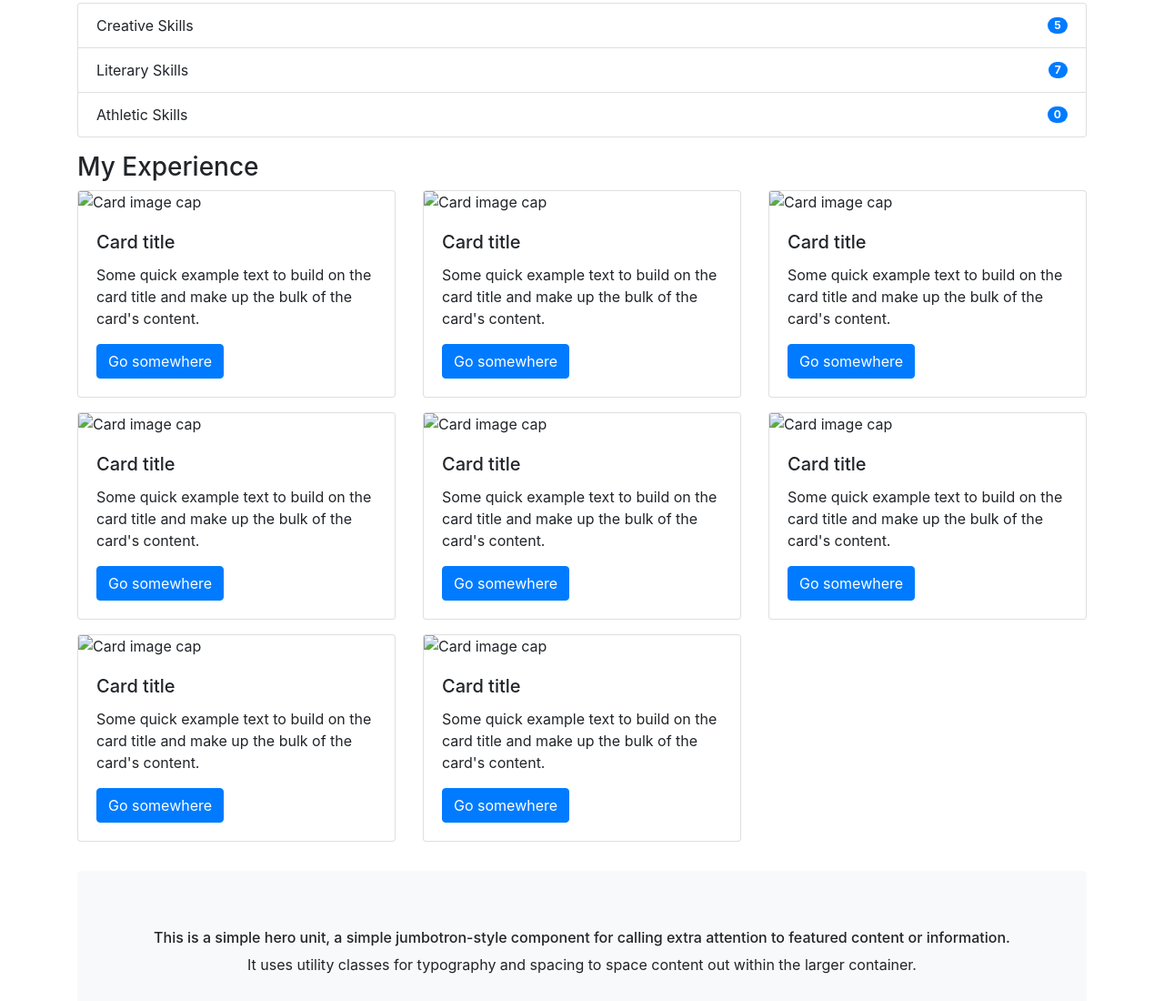
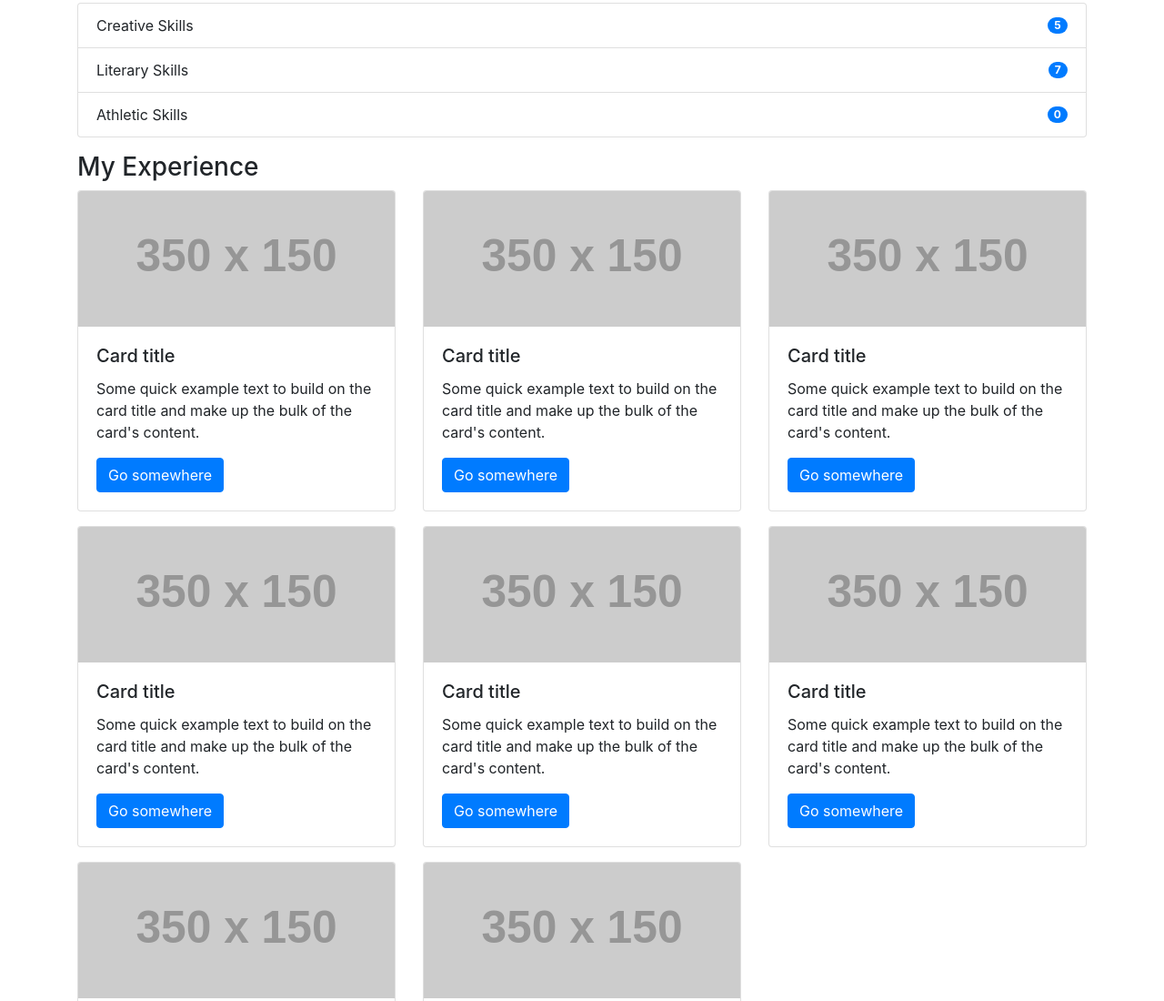
Before and after one commit to Reparker99/Bootstrap-Resume, a plain HTML site: page index.html in a window 1280 px wide. Shown: the part 445-1545 px from the top of the page at 91% size. Drawn offline with nearby package versions, Linux system fonts and the light colour scheme; placeholder pictures from the web are drawn by us.

Commit message:
git add . git commit -m "Added placeholder image" git push

```diff
--- a/index.html
+++ b/index.html
@@ -33,10 +33,10 @@
           </ul>
 
         <h3>My Experience</h3>
-        <div class="row mb-3">
-            <div class="col-md-4 mb-3">
+          <div class="row">
+            <div class="col-4 mb-3">
                 <div class="card">
-                    <img class="card-img-top" src="..." alt="Card image cap">
+                    <img class="card-img-top" src="https://via.placeholder.com/350x150" alt="Card image cap">
                     <div class="card-body">
                         <h5 class="card-title">Card title</h5>
                         <p class="card-text">Some quick example text to build on the card title and make up the bulk of the card's content.</p>
@@ -44,9 +44,9 @@
                     </div>
                 </div>
             </div>
-            <div class="col-md-4 mb-3">
+            <div class="col-4 mb-3">
                 <div class="card">
-                    <img class="card-img-top" src="..." alt="Card image cap">
+                    <img class="card-img-top" src="https://via.placeholder.com/350x150" alt="Card image cap">
                     <div class="card-body">
                         <h5 class="card-title">Card title</h5>
                         <p class="card-text">Some quick example text to build on the card title and make up the bulk of the card's content.</p>
@@ -54,9 +54,9 @@
                     </div>
                 </div>
             </div>
-            <div class="col-md-4 mb-3">
+            <div class="col-4 mb-3">
                 <div class="card">
-                    <img class="card-img-top" src="..." alt="Card image cap">
+                    <img class="card-img-top" src="https://via.placeholder.com/350x150" alt="Card image cap">
                     <div class="card-body">
                         <h5 class="card-title">Card title</h5>
                         <p class="card-text">Some quick example text to build on the card title and make up the bulk of the card's content.</p>
@@ -64,9 +64,9 @@
                     </div>
                 </div>
             </div>
-            <div class="col-md-4 mb-3">
+            <div class="col-4 mb-3">
                 <div class="card">
-                    <img class="card-img-top" src="..." alt="Card image cap">
+                    <img class="card-img-top" src="https://via.placeholder.com/350x150" alt="Card image cap">
                     <div class="card-body">
                         <h5 class="card-title">Card title</h5>
                         <p class="card-text">Some quick example text to build on the card title and make up the bulk of the card's content.</p>
@@ -74,9 +74,9 @@
                     </div>
                 </div>
             </div>
-            <div class="col-md-4 mb-3">
+            <div class="col-4 mb-3">
                 <div class="card">
-                    <img class="card-img-top" src="..." alt="Card image cap">
+                    <img class="card-img-top" src="https://via.placeholder.com/350x150" alt="Card image cap">
                     <div class="card-body">
                         <h5 class="card-title">Card title</h5>
                         <p class="card-text">Some quick example text to build on the card title and make up the bulk of the card's content.</p>
@@ -84,9 +84,9 @@
                     </div>
                 </div>
             </div>
-            <div class="col-md-4 mb-3">
+            <div class="col-4 mb-3">
                 <div class="card">
-                    <img class="card-img-top" src="..." alt="Card image cap">
+                    <img class="card-img-top" src="https://via.placeholder.com/350x150" alt="Card image cap">
                     <div class="card-body">
                         <h5 class="card-title">Card title</h5>
                         <p class="card-text">Some quick example text to build on the card title and make up the bulk of the card's content.</p>
@@ -94,9 +94,9 @@
                     </div>
                 </div>
             </div>
-            <div class="col-md-4 mb-3">
+            <div class="col-4 mb-3">
                 <div class="card">
-                    <img class="card-img-top" src="..." alt="Card image cap">
+                    <img class="card-img-top" src="https://via.placeholder.com/350x150" alt="Card image cap">
                     <div class="card-body">
                         <h5 class="card-title">Card title</h5>
                         <p class="card-text">Some quick example text to build on the card title and make up the bulk of the card's content.</p>
@@ -104,15 +104,16 @@
                     </div>
                 </div>
             </div>
-            <div class="col-md-4 mb-3">
+            <div class="col-4 mb-3">
                 <div class="card">
-                    <img class="card-img-top" src="..." alt="Card image cap">
+                    <img class="card-img-top" src="https://via.placeholder.com/350x150" alt="Card image cap">
                     <div class="card-body">
                         <h5 class="card-title">Card title</h5>
                         <p class="card-text">Some quick example text to build on the card title and make up the bulk of the card's content.</p>
                         <a href="#" class="btn btn-primary">Go somewhere</a>
                     </div>
                 </div>
+            </div>
             </div>
         </div>
         <div class="jumbotron bg-light">
```
